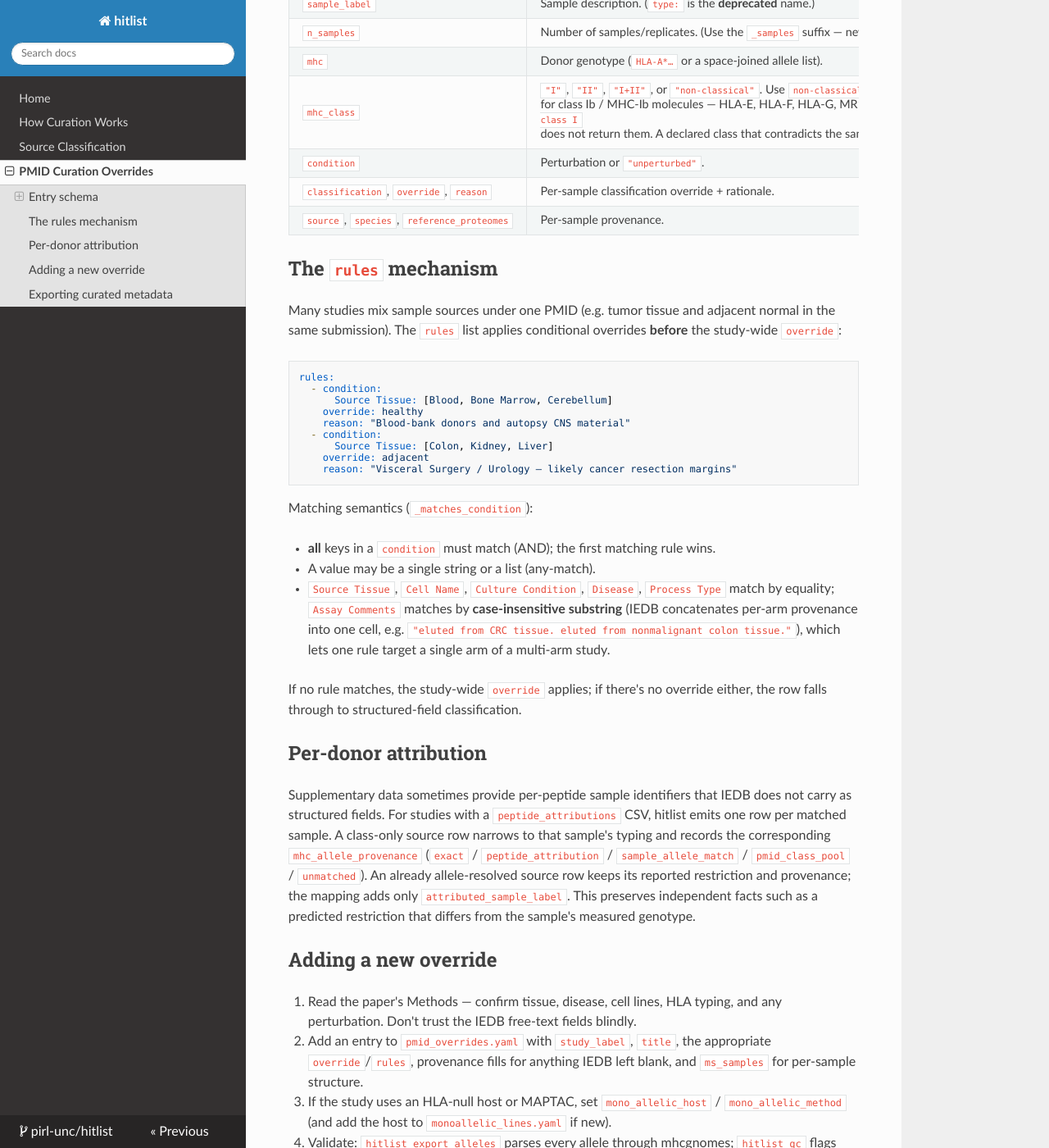
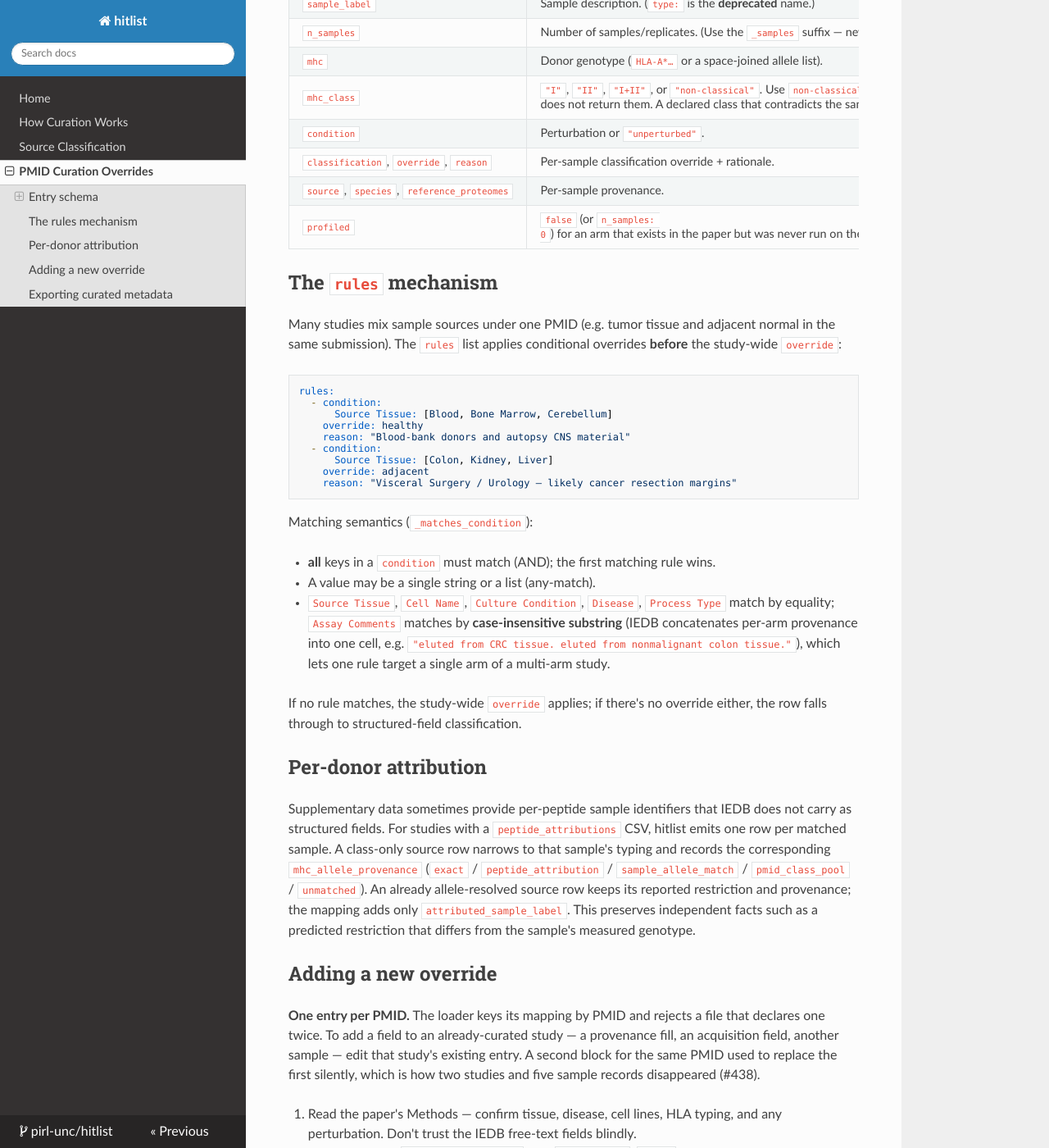
Before and after one commit to pirl-unc/hitlist, an MkDocs documentation site: the page built from docs/pmid-curation.md, in a window 1280 px wide and 1400 px high, scrolled down 1979 px. Shown: the whole window at 82% size. Built offline with MkDocs 1.6.1, drawn with Linux system fonts in a browser that asks for light colours; nearby versions of some CDN libraries.

Commit message:
Document the one-entry-per-PMID rule and the profiled field
"Adding a new override" told curators to add an entry, which is exactly
the instruction that produced #438 — #307 added source-organism curation
as new blocks for two already-curated PMIDs. Say explicitly that an
existing study is edited in place, and document `profiled: false` as an
arm that is exported as metadata and never matched to a peptide.

Claude-Session: https://claude.ai/code/session_015YguZWWKDGYFQzPxnMXBVb

```diff
--- a/docs/pmid-curation.md
+++ b/docs/pmid-curation.md
@@ -86,6 +86,7 @@ A representative entry:
 | `condition` | Perturbation or `"unperturbed"`. |
 | `classification`, `override`, `reason` | Per-sample classification override + rationale. |
 | `source`, `species`, `reference_proteomes` | Per-sample provenance. |
+| `profiled` | `false` (or `n_samples: 0`) for an arm that exists in the paper but was never run on the instrument. It is exported as a metadata row and excluded from observation attribution, so it can never be matched to a peptide. |
 
 ## The `rules` mechanism
 
@@ -132,6 +133,12 @@ from the sample's measured genotype.
 
 ## Adding a new override
 
+**One entry per PMID.** The loader keys its mapping by PMID and rejects a file
+that declares one twice. To add a field to an already-curated study — a
+provenance fill, an acquisition field, another sample — edit that study's
+existing entry. A second block for the same PMID used to replace the first
+silently, which is how two studies and five sample records disappeared (#438).
+
 1. Read the paper's Methods — confirm tissue, disease, cell lines, HLA typing,
    and any perturbation. Don't trust the IEDB free-text fields blindly.
 2. Add an entry to `pmid_overrides.yaml` with `study_label`, `title`, the
```
